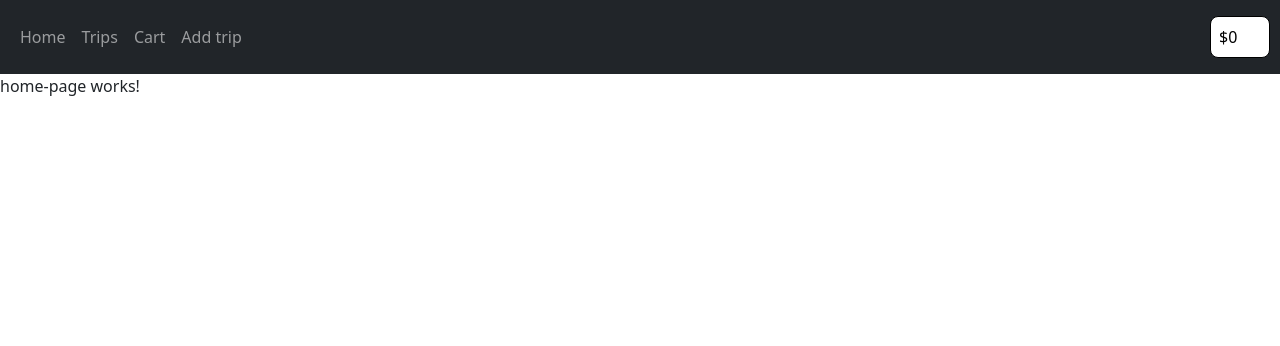
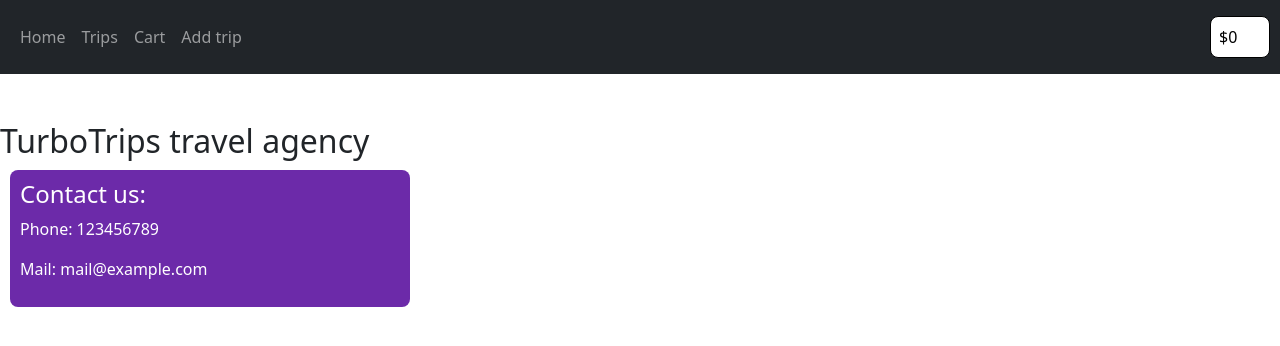
Before and after one commit to kacienk/turbo-trip-app, an Angular app: page / in a window 1280 px wide. Shown: the top 346 px of the page. Built offline with nearby package versions, Linux system fonts and the light colour scheme.

Commit message:
create home page

```diff
--- a/src/app/home-page/home-page.component.css
+++ b/src/app/home-page/home-page.component.css
@@ -0,0 +1,8 @@
+.contact {
+  margin: 10px;
+  background-color: rgb(108, 42, 169);
+  color: white;
+  padding: 10px;
+  border-radius: 8px;
+  width: 400px;
+}
--- a/src/app/home-page/home-page.component.html
+++ b/src/app/home-page/home-page.component.html
@@ -1 +1,8 @@
-<p>home-page works!</p>
+<div class="containe-sm mt-5 justify-content-center">
+  <h2>TurboTrips travel agency</h2>
+  <div class="contact">
+    <h4>Contact us:</h4>
+    <p>Phone: {{ phone }}</p>
+    <p>Mail: {{ mail }}</p>
+  </div>
+</div>
--- a/src/app/home-page/home-page.component.ts
+++ b/src/app/home-page/home-page.component.ts
@@ -5,8 +5,9 @@ import { Component } from '@angular/core';
   standalone: true,
   imports: [],
   templateUrl: './home-page.component.html',
-  styleUrl: './home-page.component.css'
+  styleUrl: './home-page.component.css',
 })
 export class HomePageComponent {
-
+  phone: string = '123456789';
+  mail: string = 'mail@example.com';
 }
```
